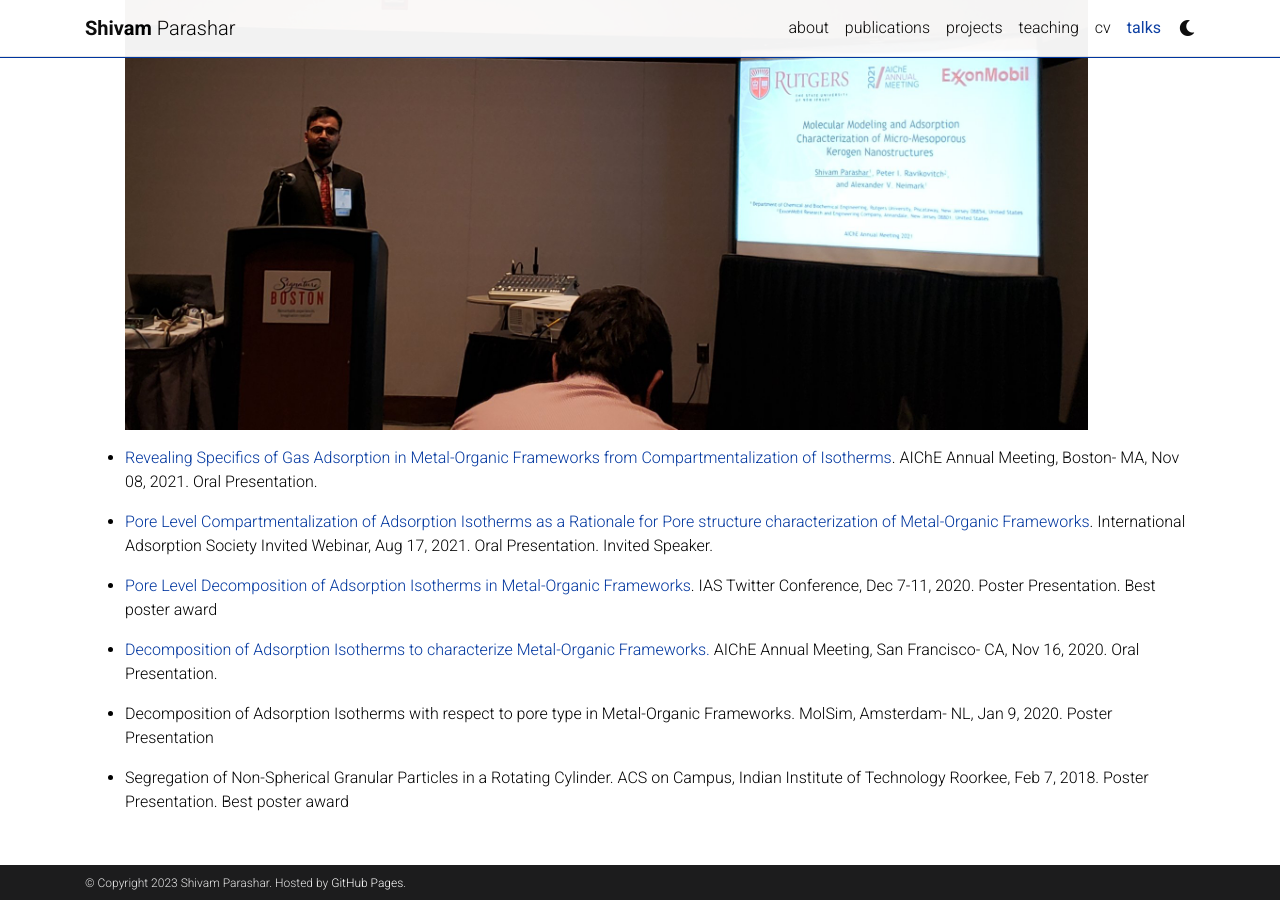
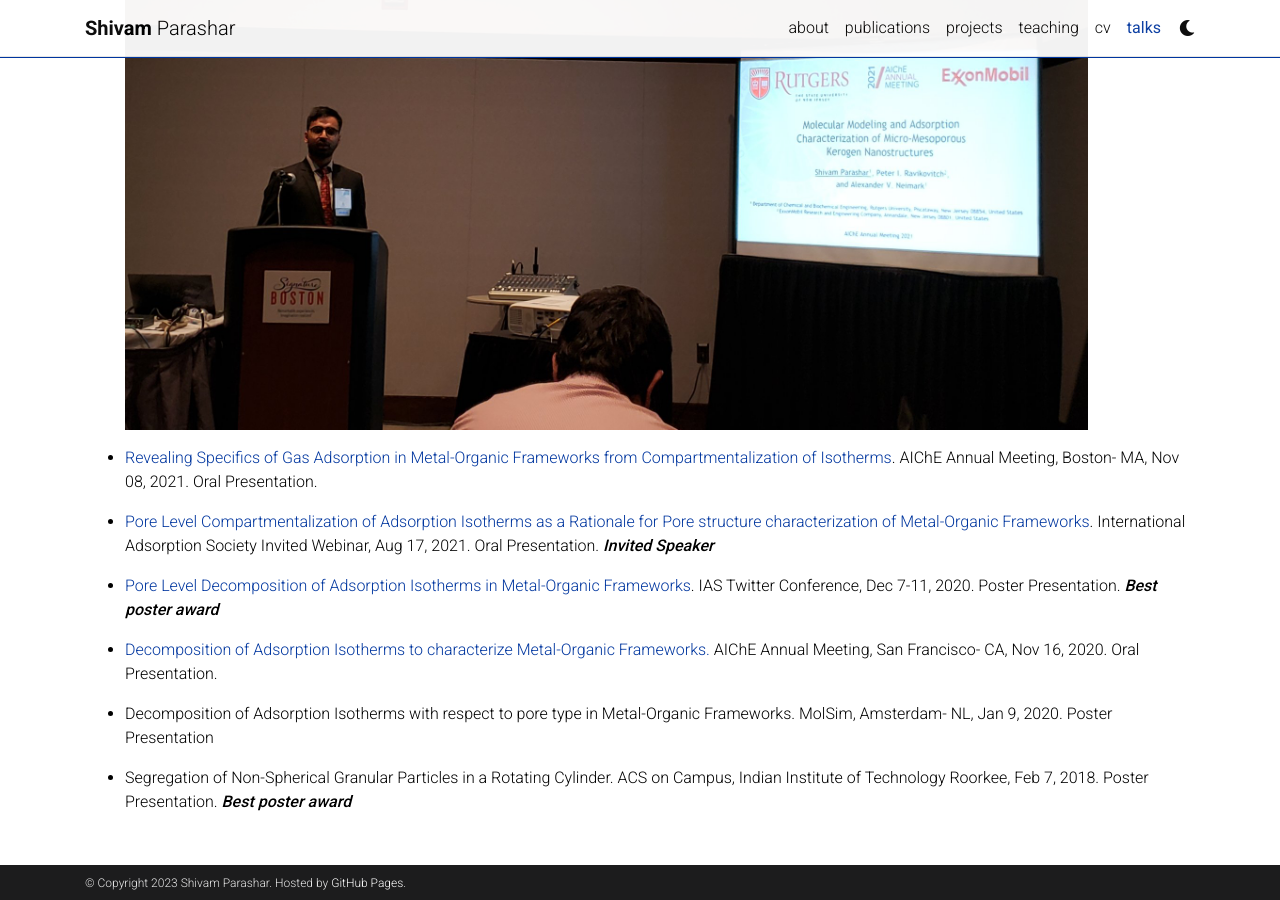
Before and after one commit to shivamrkparashar/shivamrkparashar.github.io, a Jekyll site: the page built from _pages/talks.md, in a window 1280 px wide and 900 px high, scrolled down 1573 px. Built offline with Jekyll 4.4.1, drawn with Linux system fonts in a browser that asks for light colours; comment, search, counter and statistics services are not loaded; a style sheet for code colours, icons or effects is not loaded; some of the changed text lies outside the part shown.

Commit message:
formatted text

```diff
--- a/_pages/talks.md
+++ b/_pages/talks.md
@@ -24,7 +24,8 @@ Oral Presentation.
  3rd Molecular Simulations Workshop- NJIT, May 10, 2022. Oral Presentation.
 
 - [Advanced Pore Structure Characterization of Crystalline and Amorphous Materials](https://www.circuitco2.ca/events/shivam-parashars-lecture).
- Webinar at University of Laval, Feb 04, 2022. Oral Presentation. Invited Speaker
+ Webinar at University of Laval, Feb 04, 2022. Oral Presentation.
+***Invited Speaker***
 
 - [Molecular Modeling and Adsorption Characterization of Micro- Mesoporous Kerogen Nanostructures](https://plan.core-apps.com/aiche2021/event/5e7b04c9eb0148426f5dfdf5ff8da8cf). AIChE Annual Meeting, Boston- MA, Nov 10, 2021. Oral Presentation.
 <img src="/assets/img/aiche21.jpeg" width = "90%" height = "90%">
@@ -32,9 +33,11 @@ Oral Presentation.
 - [Revealing Specifics of Gas Adsorption in Metal-Organic Frameworks from Compartmentalization of Isotherms](https://plan.core-apps.com/aiche2021/event/cd3aeb3a0b574ed95b53739c427a38e7). AIChE Annual Meeting, Boston- MA, Nov 08, 2021. Oral
 Presentation.
 
-- [Pore Level Compartmentalization of Adsorption Isotherms as a Rationale for Pore structure characterization of Metal-Organic Frameworks](https://www.youtube.com/watch?v=isqdZFpdZkM&t=234s). International Adsorption Society Invited Webinar, Aug 17, 2021. Oral Presentation. Invited Speaker.
+- [Pore Level Compartmentalization of Adsorption Isotherms as a Rationale for Pore structure characterization of Metal-Organic Frameworks](https://www.youtube.com/watch?v=isqdZFpdZkM&t=234s). International Adsorption Society Invited Webinar, Aug 17, 2021. Oral Presentation.
+***Invited Speaker***
 
-- [Pore Level Decomposition of Adsorption Isotherms in Metal-Organic Frameworks](https://twitter.com/shivamparashar4/status/1335734788842459136/photo/1). IAS Twitter Conference, Dec 7-11, 2020. Poster Presentation. Best poster award
+- [Pore Level Decomposition of Adsorption Isotherms in Metal-Organic Frameworks](https://twitter.com/shivamparashar4/status/1335734788842459136/photo/1). IAS Twitter Conference, Dec 7-11, 2020. Poster Presentation.
+***Best poster award***
 
 <!-- [Decomposition of Adsorption Isotherms to characterize Metal-Organic Frameworks](https://ann20-aiche.ipostersessions.com/default.aspx?s=52-B7-4C-A6-9A-DD-5C-34-FD-33-51-03-73-48-1D-CA).
  AIChE Annual Meeting, San Francisco- CA, Nov 16, 2020. Oral Presentation. -->
@@ -44,4 +47,5 @@ AIChE Annual Meeting, San Francisco- CA, Nov 16, 2020. Oral Presentation.
 
 - Decomposition of Adsorption Isotherms with respect to pore type in Metal-Organic Frameworks. MolSim, Amsterdam- NL, Jan 9, 2020. Poster Presentation
 
-- Segregation of Non-Spherical Granular Particles in a Rotating Cylinder. ACS on Campus, Indian Institute of Technology Roorkee, Feb 7, 2018. Poster Presentation. Best poster award
+- Segregation of Non-Spherical Granular Particles in a Rotating Cylinder. ACS on Campus, Indian Institute of Technology Roorkee, Feb 7, 2018. Poster Presentation.
+ ***Best poster award***
```
